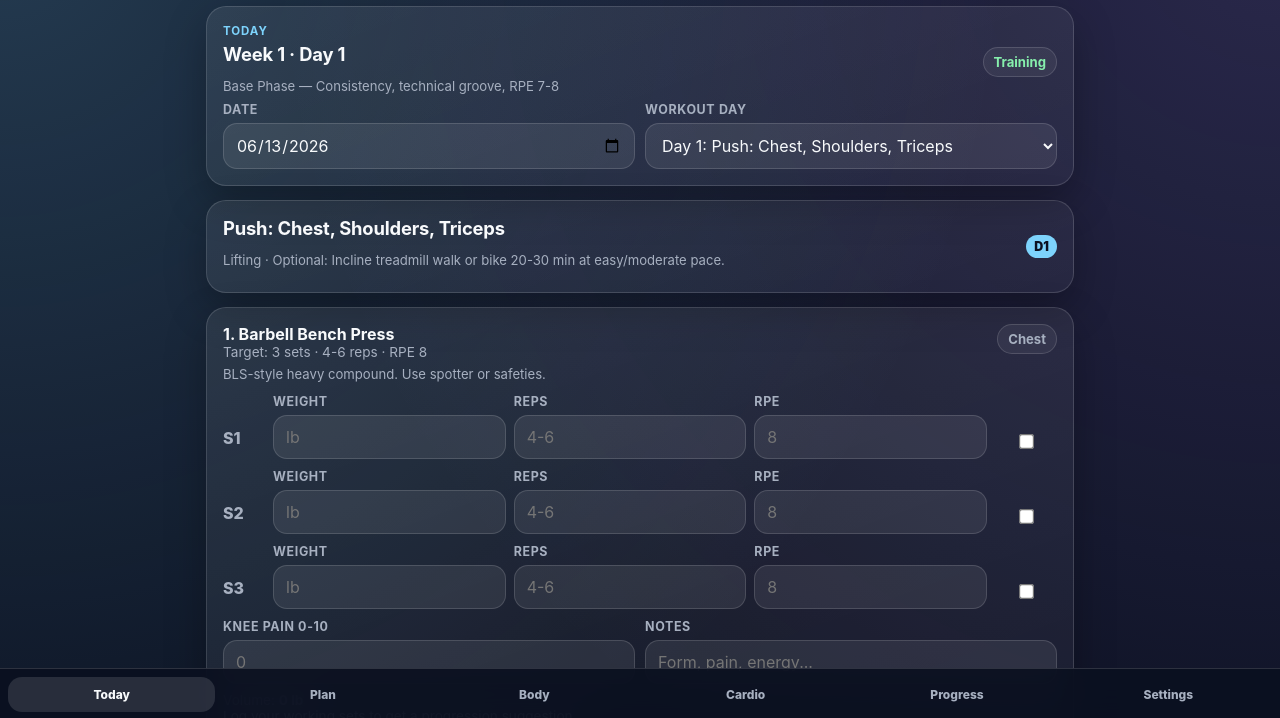
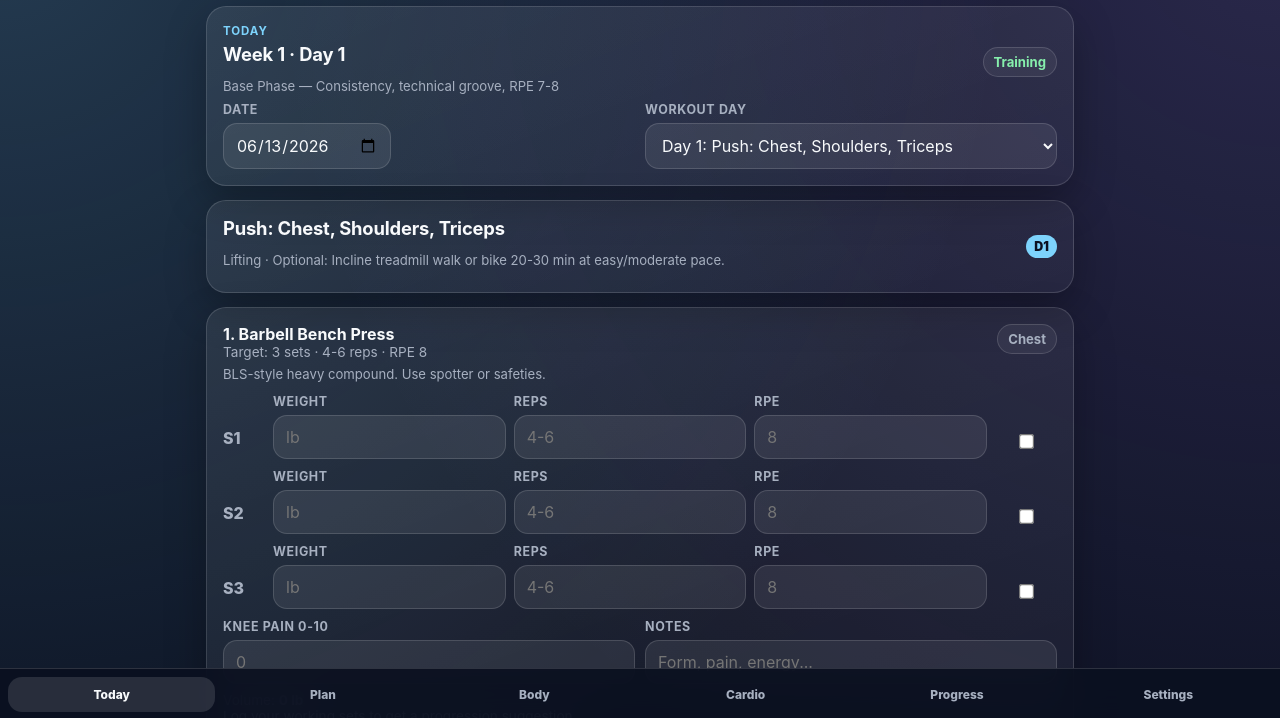
Before and after one commit to degrasse-mastermind/ForgeLab, a plain HTML site: page index.html in a window 1280 px wide. Shown: the part 80-798 px from the top of the page. Drawn offline with Linux system fonts and the light colour scheme.

Commit message:
Update styles.css

```diff
--- a/styles.css
+++ b/styles.css
@@ -166,3 +166,9 @@ hr{ border:0; border-top:1px solid var(--border); margin:14px 0; }
 .badgeDay{ color:#0b1020; background:var(--accent); border-radius:999px; padding:4px 8px; font-size:.78rem; font-weight:900; }
 .statusText{ color:var(--muted); font-size:.85rem; margin-top:8px; }
 .footerSpace{ height:12px; }
+/* Narrow date inputs so they don't span the full card width */
+input[type="date"]{
+  width: 10.5rem;
+  max-width: 100%;
+  display: inline-block;
+}
```
